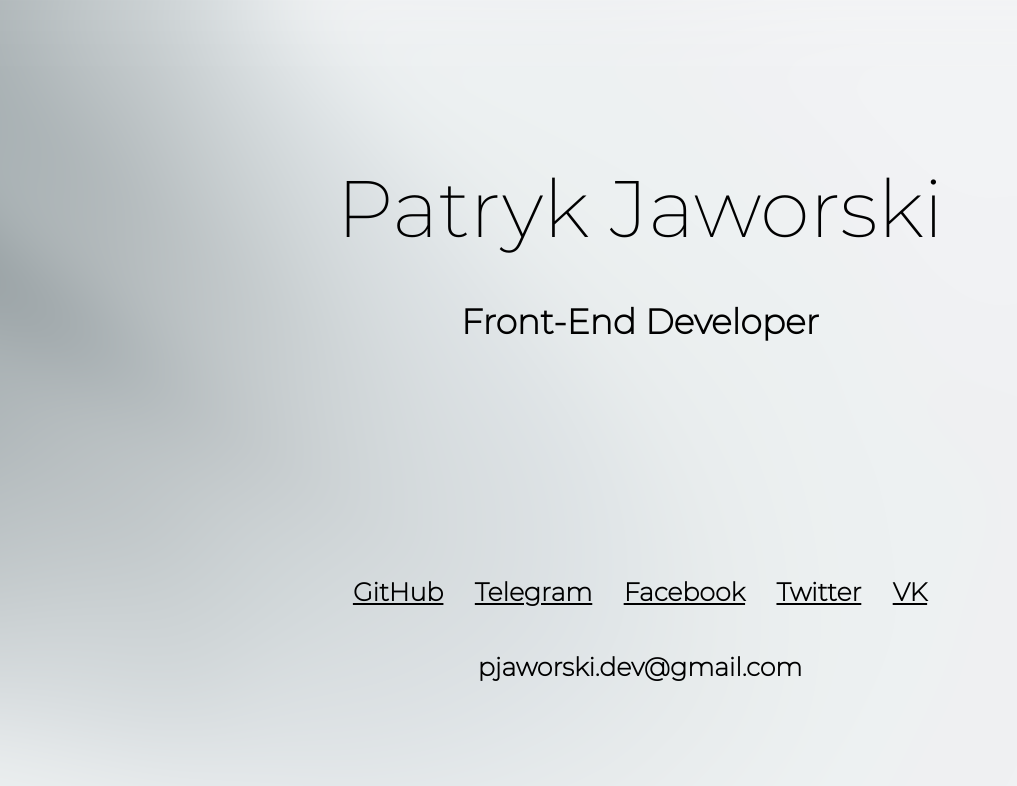
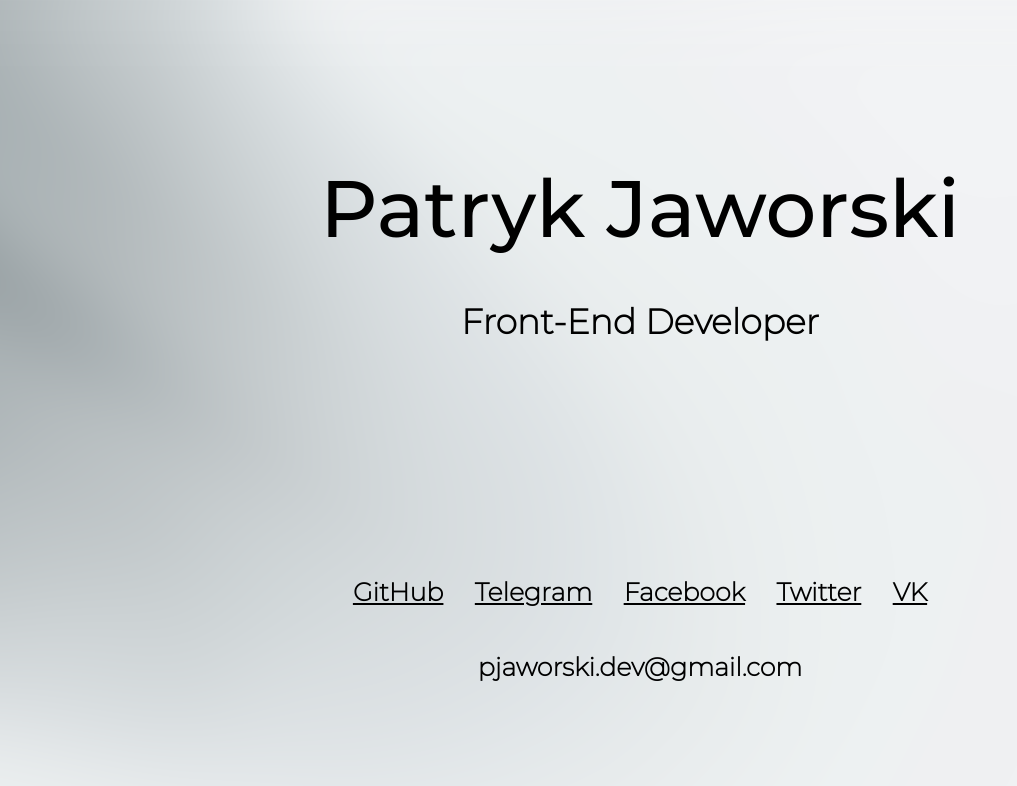
Before and after one commit to gerwld/my-site, a plain HTML site: page index.html in a window 1280 px wide. Shown: the whole page, without its empty margins (0-1017 px from the left). Drawn offline with Linux system fonts and the light colour scheme.

Commit message:
Update style.css

```diff
--- a/style.css
+++ b/style.css
@@ -66,7 +66,7 @@ body {
 
 .main-block h1 {
   font-size: 60pt;
-  font-family: "montserratextralight", sans-serif;
+  font-family: "montserratmedium", sans-serif;
   font-weight: 200;
 }
 
```
